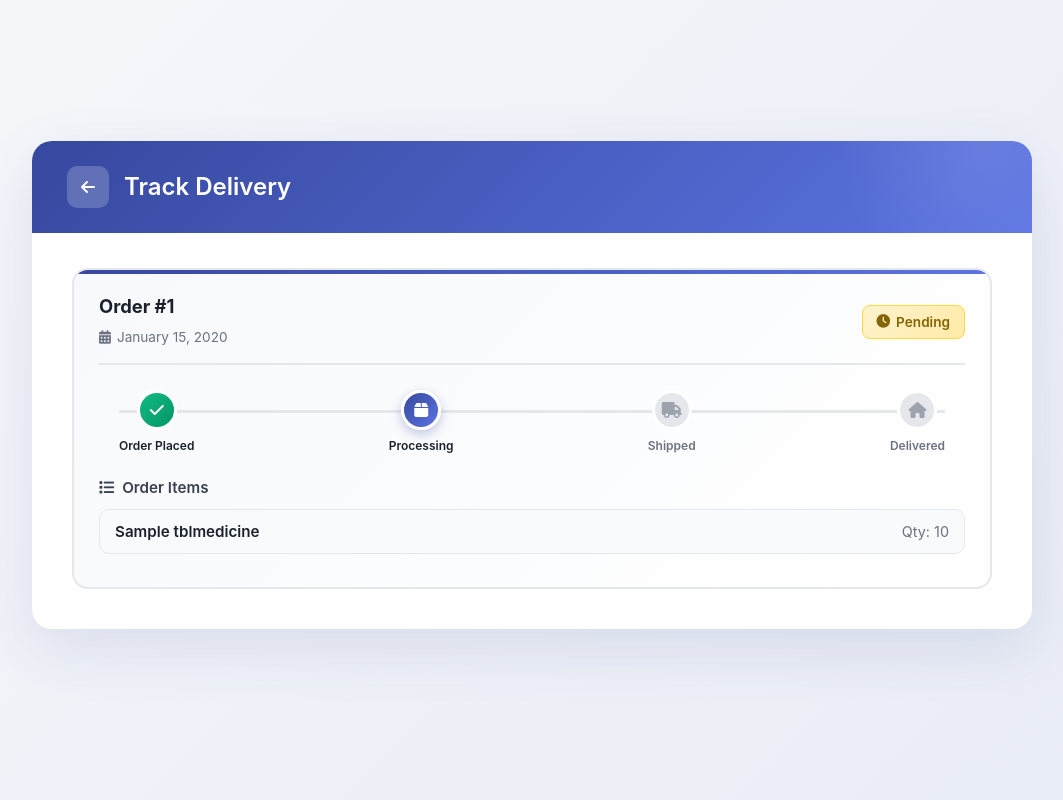
After one commit to veinP/CSIT327-G5-MediServe, a Django app: page /orders/track-delivery/ in a window 1280 px wide. The commit adds this page. Shown: the whole page, without its empty margins (108-1171 px from the left). Run offline with Django 5.2, Linux system fonts and the light colour scheme; a user stored in the database is signed in; tables that the repository leaves empty hold one stand-in row (values such as "Sample post"); parts of the project's set-up code (start-up, migrations or seed data) failed here and were passed over.

Commit message:
feat(orders): track delivery ui

```diff
--- /dev/null
+++ b/MediServe/templates/track_delivery.html
@@ -0,0 +1,522 @@
+{% extends 'base.html' %}
+{% load static %}
+
+{% block title %}Track Delivery{% endblock %}
+
+{% block content %}
+<style>
+    * {
+        margin: 0;
+        padding: 0;
+        box-sizing: border-box;
+    }
+
+    body {
+        font-family: -apple-system, BlinkMacSystemFont, 'Segoe UI', Roboto, 'Helvetica Neue', Arial, sans-serif;
+        background: linear-gradient(135deg, #f5f7fa 0%, #e8ecf5 100%);
+        min-height: 100vh;
+        padding-bottom: 30px;
+    }
+
+    .delivery-container {
+        width: 100%;
+        max-width: 1000px;
+        margin: 30px auto;
+        background-color: #FFFFFF;
+        border-radius: 20px;
+        box-shadow: 0 20px 60px rgba(54, 72, 158, 0.12);
+        overflow: hidden;
+        max-height: calc(100vh - 60px);
+        display: flex;
+        flex-direction: column;
+    }
+
+    /* Header */
+    .delivery-header {
+        padding: 25px 35px;
+        background: linear-gradient(135deg, #36489e 0%, #5c74e3 100%);
+        display: flex;
+        align-items: center;
+        gap: 15px;
+        position: relative;
+        overflow: hidden;
+        flex-shrink: 0;
+    }
+
+    .delivery-header::before {
+        content: '';
+        position: absolute;
+        width: 300px;
+        height: 300px;
+        background: radial-gradient(circle, rgba(255, 255, 255, 0.1) 0%, transparent 70%);
+        border-radius: 50%;
+        top: -150px;
+        right: -100px;
+    }
+
+    .btn-back {
+        background-color: rgba(255, 255, 255, 0.2);
+        color: #FFFFFF;
+        border-radius: 10px;
+        width: 42px;
+        height: 42px;
+        display: flex;
+        justify-content: center;
+        align-items: center;
+        border: none;
+        transition: all 0.3s ease;
+        text-decoration: none;
+        cursor: pointer;
+        z-index: 1;
+    }
+
+    .btn-back:hover {
+        background-color: rgba(255, 255, 255, 0.3);
+        transform: translateX(-3px);
+    }
+
+    .delivery-title {
+        font-size: 1.5em;
+        color: #FFFFFF;
+        font-weight: 600;
+        z-index: 1;
+    }
+
+    /* Main Content */
+    .delivery-main {
+        padding: 35px 40px 40px;
+        overflow-y: auto;
+        flex: 1;
+    }
+
+    /* Custom scrollbar */
+    .delivery-main::-webkit-scrollbar {
+        width: 8px;
+    }
+
+    .delivery-main::-webkit-scrollbar-track {
+        background: #f1f1f1;
+        border-radius: 10px;
+    }
+
+    .delivery-main::-webkit-scrollbar-thumb {
+        background: #36489e;
+        border-radius: 10px;
+    }
+
+    .delivery-main::-webkit-scrollbar-thumb:hover {
+        background: #2d3a82;
+    }
+
+    .orders-list {
+        display: flex;
+        flex-direction: column;
+        gap: 20px;
+    }
+
+    /* Order Card */
+    .order-card {
+        background: linear-gradient(135deg, #f8f9fc 0%, #ffffff 100%);
+        padding: 25px;
+        border-radius: 16px;
+        border: 2px solid #e5e7eb;
+        transition: all 0.3s ease;
+        position: relative;
+        overflow: hidden;
+    }
+
+    .order-card::before {
+        content: '';
+        position: absolute;
+        top: 0;
+        left: 0;
+        right: 0;
+        height: 4px;
+        background: linear-gradient(90deg, #36489e 0%, #5c74e3 100%);
+    }
+
+    .order-card:hover {
+        border-color: #36489e;
+        box-shadow: 0 8px 24px rgba(54, 72, 158, 0.12);
+        transform: translateY(-2px);
+    }
+
+    .order-header {
+        display: flex;
+        justify-content: space-between;
+        align-items: center;
+        margin-bottom: 20px;
+        padding-bottom: 15px;
+        border-bottom: 2px solid #e5e7eb;
+    }
+
+    .order-id {
+        font-size: 1.15em;
+        font-weight: 700;
+        color: #1a202c;
+    }
+
+    .order-date {
+        font-size: 0.85em;
+        color: #6b7280;
+        display: flex;
+        align-items: center;
+        gap: 6px;
+    }
+
+    /* Status Timeline */
+    .status-timeline {
+        display: flex;
+        justify-content: space-between;
+        align-items: center;
+        margin: 25px 0;
+        padding: 0 20px;
+        position: relative;
+    }
+
+    .status-timeline::before {
+        content: '';
+        position: absolute;
+        top: 20px;
+        left: 20px;
+        right: 20px;
+        height: 3px;
+        background-color: #e5e7eb;
+        z-index: 0;
+    }
+
+    .status-step {
+        display: flex;
+        flex-direction: column;
+        align-items: center;
+        gap: 8px;
+        z-index: 1;
+        position: relative;
+    }
+
+    .status-icon {
+        width: 40px;
+        height: 40px;
+        border-radius: 50%;
+        background-color: #e5e7eb;
+        color: #9ca3af;
+        display: flex;
+        align-items: center;
+        justify-content: center;
+        font-size: 1em;
+        border: 3px solid #ffffff;
+        transition: all 0.3s ease;
+    }
+
+    .status-step.active .status-icon {
+        background: linear-gradient(135deg, #36489e 0%, #5c74e3 100%);
+        color: #ffffff;
+        box-shadow: 0 4px 12px rgba(54, 72, 158, 0.3);
+    }
+
+    .status-step.completed .status-icon {
+        background: linear-gradient(135deg, #10b981 0%, #059669 100%);
+        color: #ffffff;
+    }
+
+    .status-label {
+        font-size: 0.75em;
+        color: #6b7280;
+        font-weight: 600;
+        text-align: center;
+        max-width: 80px;
+    }
+
+    .status-step.active .status-label,
+    .status-step.completed .status-label {
+        color: #1a202c;
+    }
+
+    /* Order Items */
+    .order-items {
+        margin-top: 20px;
+    }
+
+    .items-header {
+        font-size: 0.95em;
+        font-weight: 600;
+        color: #374151;
+        margin-bottom: 12px;
+        display: flex;
+        align-items: center;
+        gap: 8px;
+    }
+
+    .item-row {
+        display: flex;
+        justify-content: space-between;
+        align-items: center;
+        padding: 12px 15px;
+        background-color: #f9fafb;
+        border-radius: 10px;
+        margin-bottom: 8px;
+        border: 1px solid #e5e7eb;
+    }
+
+    .item-name {
+        font-weight: 600;
+        color: #1a202c;
+        font-size: 0.95em;
+    }
+
+    .item-quantity {
+        font-size: 0.9em;
+        color: #6b7280;
+    }
+
+    /* Status Badge */
+    .status-badge {
+        display: inline-flex;
+        align-items: center;
+        gap: 6px;
+        padding: 8px 14px;
+        border-radius: 8px;
+        font-size: 0.85em;
+        font-weight: 600;
+    }
+
+    .status-pending {
+        background: linear-gradient(135deg, #fff3cd 0%, #ffeaa7 100%);
+        color: #856404;
+        border: 1px solid #ffd93d;
+    }
+
+    .status-shipped {
+        background: linear-gradient(135deg, #d4edda 0%, #c3e6cb 100%);
+        color: #155724;
+        border: 1px solid #b1dfbb;
+    }
+
+    .status-completed {
+        background: linear-gradient(135deg, #d1fae5 0%, #a7f3d0 100%);
+        color: #065f46;
+        border: 1px solid #6ee7b7;
+        display: none; /* Hide completed orders */
+    }
+
+    /* Hide completed orders after animation */
+    .order-card.completed {
+        animation: fadeOut 0.5s ease-out forwards;
+        pointer-events: none;
+    }
+
+    @keyframes fadeOut {
+        from {
+            opacity: 1;
+            transform: translateY(0);
+        }
+        to {
+            opacity: 0;
+            transform: translateY(-20px);
+        }
+    }
+
+    /* Empty State */
+    .empty-state {
+        text-align: center;
+        padding: 80px 20px;
+        background: linear-gradient(135deg, #f9fafb 0%, #f3f4f6 100%);
+        border-radius: 16px;
+        border: 2px dashed #d1d5db;
+    }
+
+    .empty-state i {
+        font-size: 5em;
+        color: #d1d5db;
+        margin-bottom: 25px;
+    }
+
+    .empty-state h3 {
+        font-size: 1.5em;
+        color: #374151;
+        margin-bottom: 12px;
+    }
+
+    .empty-state p {
+        font-size: 1em;
+        color: #6b7280;
+        margin-bottom: 25px;
+    }
+
+    .empty-state a {
+        display: inline-flex;
+        align-items: center;
+        gap: 8px;
+        padding: 12px 24px;
+        background: linear-gradient(135deg, #36489e 0%, #5c74e3 100%);
+        color: #ffffff;
+        text-decoration: none;
+        border-radius: 10px;
+        font-weight: 600;
+        transition: all 0.3s ease;
+    }
+
+    .empty-state a:hover {
+        background: linear-gradient(135deg, #2d3a82 0%, #36489e 100%);
+        transform: translateY(-2px);
+        box-shadow: 0 6px 20px rgba(54, 72, 158, 0.3);
+    }
+
+    @media (max-width: 768px) {
+        .delivery-container {
+            margin: 15px;
+            border-radius: 15px;
+        }
+
+        .delivery-main {
+            padding: 25px 20px 30px;
+        }
+
+        .order-card {
+            padding: 20px;
+        }
+
+        .status-timeline {
+            padding: 0 10px;
+        }
+
+        .status-timeline::before {
+            left: 10px;
+            right: 10px;
+        }
+
+        .status-icon {
+            width: 35px;
+            height: 35px;
+            font-size: 0.9em;
+        }
+
+        .status-label {
+            font-size: 0.7em;
+            max-width: 60px;
+        }
+    }
+</style>
+
+<div class="delivery-container">
+    <div class="delivery-header">
+        <a href="{% url 'main_menu' %}" class="btn-back">
+            <i class="fas fa-arrow-left"></i>
+        </a>
+        <h1 class="delivery-title">Track Delivery</h1>
+    </div>
+
+    <div class="delivery-main">
+        <div class="orders-list">
+            {% for order in orders %}
+            <div class="order-card {% if order.status == 'Completed' %}completed{% endif %}" data-order-id="{{ order.id }}" data-status="{{ order.status }}">
+                <div class="order-header">
+                    <div>
+                        <h3 class="order-id">Order #{{ order.id }}</h3>
+                        <p class="order-date">
+                            <i class="fas fa-calendar-alt"></i>
+                            {{ order.created_at|date:"F d, Y" }}
+                        </p>
+                    </div>
+                    <span class="status-badge status-{{ order.status|lower }}">
+                        {% if order.status == "Pending" %}
+                            <i class="fas fa-clock"></i> Pending
+                        {% elif order.status == "Shipped" %}
+                            <i class="fas fa-shipping-fast"></i> Shipped
+                        {% elif order.status == "Completed" %}
+                            <i class="fas fa-check-circle"></i> Completed
+                        {% endif %}
+                    </span>
+                </div>
+
+                <!-- Status Timeline -->
+                <div class="status-timeline">
+                    <div class="status-step {% if order.status == 'Pending' or order.status == 'Shipped' or order.status == 'Completed' %}completed{% endif %}">
+                        <div class="status-icon">
+                            <i class="fas fa-check"></i>
+                        </div>
+                        <span class="status-label">Order Placed</span>
+                    </div>
+
+                    <div class="status-step {% if order.status == 'Shipped' or order.status == 'Completed' %}completed{% elif order.status == 'Pending' %}active{% endif %}">
+                        <div class="status-icon">
+                            <i class="fas fa-box"></i>
+                        </div>
+                        <span class="status-label">Processing</span>
+                    </div>
+
+                    <div class="status-step {% if order.status == 'Completed' %}completed{% elif order.status == 'Shipped' %}active{% endif %}">
+                        <div class="status-icon">
+                            <i class="fas fa-truck"></i>
+                        </div>
+                        <span class="status-label">Shipped</span>
+                    </div>
+
+                    <div class="status-step {% if order.status == 'Completed' %}completed{% endif %}">
+                        <div class="status-icon">
+                            <i class="fas fa-home"></i>
+                        </div>
+                        <span class="status-label">Delivered</span>
+                    </div>
+                </div>
+
+                <!-- Order Items -->
+                <div class="order-items">
+                    <div class="items-header">
+                        <i class="fas fa-list"></i> Order Items
+                    </div>
+                    {% for item in order.items.all %}
+                    <div class="item-row">
+                        <span class="item-name">{{ item.medicine.name }}</span>
+                        <span class="item-quantity">Qty: {{ item.quantity }}</span>
+                    </div>
+                    {% endfor %}
+                </div>
+            </div>
+            {% empty %}
+            <div class="empty-state">
+                <i class="fas fa-box-open"></i>
+                <h3>No Orders Yet</h3>
+                <p>You haven't placed any orders. Start browsing medicines!</p>
+                <a href="{% url 'medicine_list' %}">
+                    <i class="fas fa-pills"></i> Browse Medicines
+                </a>
+            </div>
+            {% endfor %}
+        </div>
+    </div>
+</div>
+
+<script>
+    // Auto-remove completed orders after 5 seconds
+    document.addEventListener('DOMContentLoaded', function() {
+        const completedOrders = document.querySelectorAll('.order-card[data-status="Completed"]');
+
+        completedOrders.forEach(function(order) {
+            setTimeout(function() {
+                order.style.animation = 'fadeOut 0.5s ease-out forwards';
+                setTimeout(function() {
+                    order.remove();
+
+                    // Check if no orders left
+                    const remainingOrders = document.querySelectorAll('.order-card').length;
+                    if (remainingOrders === 0) {
+                        const ordersList = document.querySelector('.orders-list');
+                        ordersList.innerHTML = `
+                            <div class="empty-state">
+                                <i class="fas fa-box-open"></i>
+                                <h3>No Active Orders</h3>
+                                <p>All your orders have been completed. Start browsing medicines!</p>
+                                <a href="{% url 'medicine_list' %}">
+                                    <i class="fas fa-pills"></i> Browse Medicines
+                                </a>
+                            </div>
+                        `;
+                    }
+                }, 500);
+            }, 5000); // 5 seconds
+        });
+    });
+</script>
+
+{% endblock %}
```
Also changed, not shown: MediServe/templates/delivery_page.html (indentation only).
